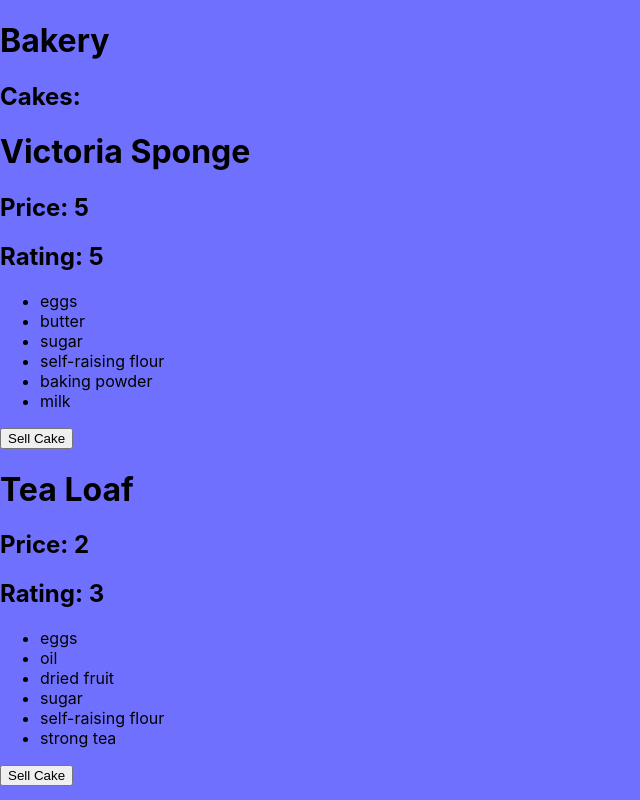
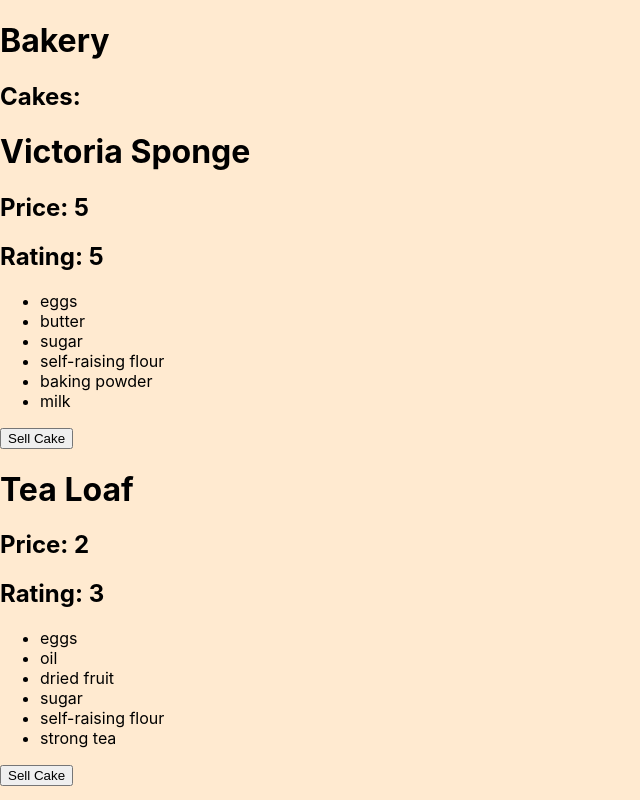
Before and after one commit to TDD66/lab_react_bakery, a React (Create React App) app: page / in a window 1280 px wide. Shown: the top 800 px of the page, without its empty margins (0-640 px from the left). Built offline with nearby package versions, Linux system fonts and the light colour scheme.

Commit message:
Changed background

```diff
--- a/src/index.css
+++ b/src/index.css
@@ -5,7 +5,7 @@ body {
     sans-serif;
   -webkit-font-smoothing: antialiased;
   -moz-osx-font-smoothing: grayscale;
-  background-color: rgb(112, 112, 254);
+  background-color: #FFEAD0;
 }
 
 code {
```
